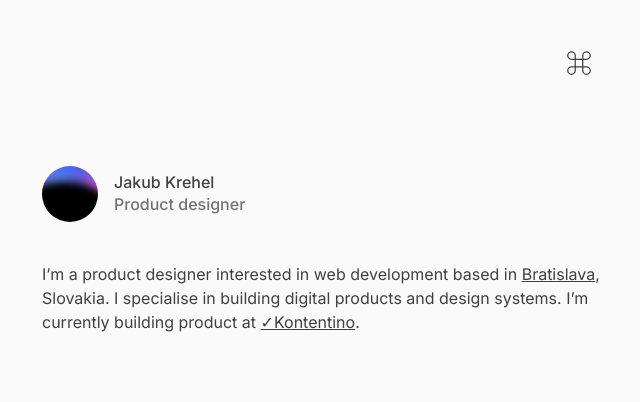
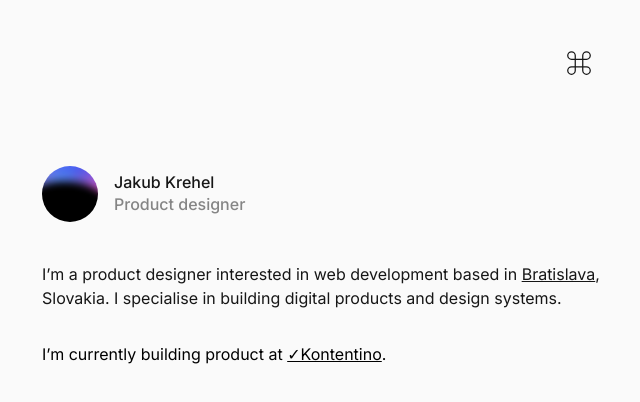
Before and after one commit to filippofilip95/kbo.sk, a Next.js app: page / in a window 1280 px wide. Shown: the top 402 px of the page, without its empty margins (318-958 px from the left). Built offline with nearby package versions, Linux system fonts and the light colour scheme.

Commit message:
Additional design changes

```diff
--- a/components/layout/Navigation/CommandMenu.tsx
+++ b/components/layout/Navigation/CommandMenu.tsx
@@ -46,7 +46,11 @@ const CommandMenu: FC<Props> = (props) => {
         onClick={(e) => setOpen((open) => !open)}
         className="ml-auto"
       >
-        <CommandIcon size={30} strokeWidth={1} />
+        <CommandIcon
+          size={30}
+          strokeWidth={1}
+          className="text-text-light dark:text-text-dark"
+        />
       </Button>
       <CommandMenuDialog open={open} onClose={() => setOpen(false)}>
         <Command label="Command Menu">
--- a/components/layout/Navigation/CommandMenuThemeSwitcher.tsx
+++ b/components/layout/Navigation/CommandMenuThemeSwitcher.tsx
@@ -18,7 +18,7 @@ const CommandMenuThemeSwitcher: FC<Props> = (props) => {
             <div>
               <Sun />
             </div>
-            <div>Switch light mode</div>
+            <div>Switch to light mode</div>
           </div>
         </Command.Item>
       )}
@@ -29,14 +29,16 @@ const CommandMenuThemeSwitcher: FC<Props> = (props) => {
             <div>
               <Moon />
             </div>
-            <div>Switch dark mode</div>
+            <div>Switch to dark mode</div>
           </div>
         </Command.Item>
       )}
-      <Command.Item onSelect={() => {
-        setTheme("system")
-        props.onClose()
-      }}>
+      <Command.Item
+        onSelect={() => {
+          setTheme("system");
+          props.onClose();
+        }}
+      >
         <div className="flex items-center gap-2">
           <div>
             <Settings />
--- a/components/layout/meta.tsx
+++ b/components/layout/meta.tsx
@@ -22,7 +22,7 @@ export default function Meta({
         <meta charSet="utf-8" />
         <meta name="viewport" content="width=device-width, initial-scale=1" />
         <meta itemProp="image" content={image} />
-        <meta property="og:logo" content={`${domain}/logo.png`}></meta>
+        <meta property="og:logo" content={`${domain}/avatar.jpg`}></meta>
         <meta property="og:title" content={title} />
         <meta property="og:description" content={description} />
         <meta property="og:image" content={image} />
--- a/components/shared/Button.tsx
+++ b/components/shared/Button.tsx
@@ -8,7 +8,7 @@ const Button: FC<Props> = ({ className, ...props }) => {
     <button
       {...props}
       className={cx(
-        "rounded-md p-2 text-neutral-700 outline-none transition-all hover:bg-neutral-200 focus:bg-neutral-300 focus:ring focus:ring-neutral-400 dark:text-neutral-100 dark:hover:bg-neutral-800 dark:focus:bg-neutral-800 dark:focus:ring-neutral-700",
+        "rounded-md p-2 text-text-light outline-none transition-all hover:bg-neutral-200 focus:bg-neutral-300 focus:ring focus:ring-neutral-400 dark:text-text-dark dark:hover:bg-neutral-800 dark:focus:bg-neutral-800 dark:focus:ring-neutral-700",
         className,
       )}
     />
--- a/lib/constants.tsx
+++ b/lib/constants.tsx
@@ -1,7 +1,8 @@
-import { Dribbble, FileText, GitHub, Mail, Twitter, } from "react-feather";
+import { Dribbble, FileText, GitHub, Mail, Twitter } from "react-feather";
 import React from "react";
 
 export const domain = "https://kbo.sk";
+export const siteName = "Jakub Krehel";
 
 const iconSize = 20;
 
--- a/pages/api/og.tsx
+++ b/pages/api/og.tsx
@@ -1,7 +1,7 @@
 import { ImageResponse } from "@vercel/og";
 import { NextRequest } from "next/server";
 
-import { domain } from "@/lib/constants";
+import { siteName } from "@/lib/constants";
 
 export const config = {
   runtime: "experimental-edge",
@@ -15,7 +15,7 @@ export default async function handler(req: NextRequest) {
   const [sfProData] = await Promise.all([sfPro]);
 
   const { searchParams } = req.nextUrl;
-  const title = searchParams.get("title") || domain;
+  const title = searchParams.get("title") || siteName;
 
   return new ImageResponse(
     (
--- a/pages/index.tsx
+++ b/pages/index.tsx
@@ -8,16 +8,16 @@ export default function Home() {
         <header className="flex items-center">
           <Avatar alt="Jakub Krehel" size={56} src="/avatar.jpg" />
           <div className="ml-4">
-            <h1 className="font-medium leading-5 text-neutral-700 dark:text-neutral-50">
+            <h1 className="font-medium leading-5 text-text-light dark:text-text-dark">
               Jakub Krehel
             </h1>
-            <h2 className="font-medium text-neutral-500 dark:text-neutral-400">
+            <h2 className="font-medium text-text-alt-light dark:text-text-alt-dark">
               Product designer
             </h2>
           </div>
         </header>
-        <main className="mt-10 flex flex-col">
-          <p className="text-neutral-700 dark:text-neutral-100">
+        <main className="mt-10 flex flex-col gap-8">
+          <p className="text-text-light dark:text-text-dark">
             I’m a product designer interested in web development based in{" "}
             <a
               href="https://goo.gl/maps/FZby2vNrXrSMYnrF8"
@@ -28,7 +28,10 @@ export default function Home() {
               Bratislava
             </a>
             , Slovakia. I specialise in building digital products and design
-            systems. I’m currently building product at{" "}
+            systems.
+          </p>
+          <p>
+            I’m currently building product at{" "}
             <a href="https://kontentino.com/" target="_blank" rel="noreferrer">
               ✓Kontentino
             </a>
--- a/tailwind.config.js
+++ b/tailwind.config.js
@@ -15,6 +15,10 @@ module.exports = {
       },
       colors: {
         obsidian: "#161616",
+        "text-dark": "#EDEDED",
+        "text-alt-dark": "#7E7E7E",
+        "text-light": "#161616",
+        "text-alt-light": "#858585",
         "link-decoration-hover": "#707070",
         "link-hover-dark": "#bababa",
         "link-hover-light": "#707070",
```
